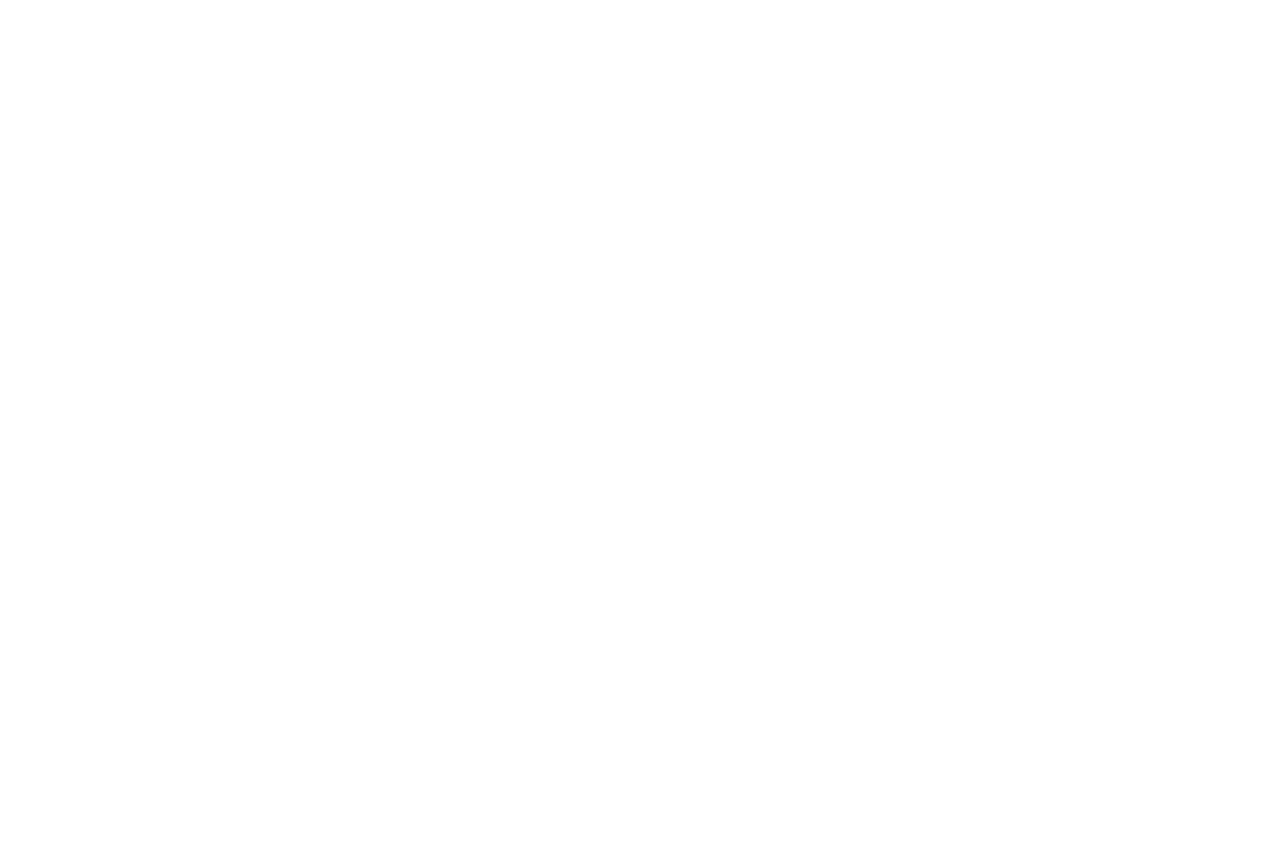
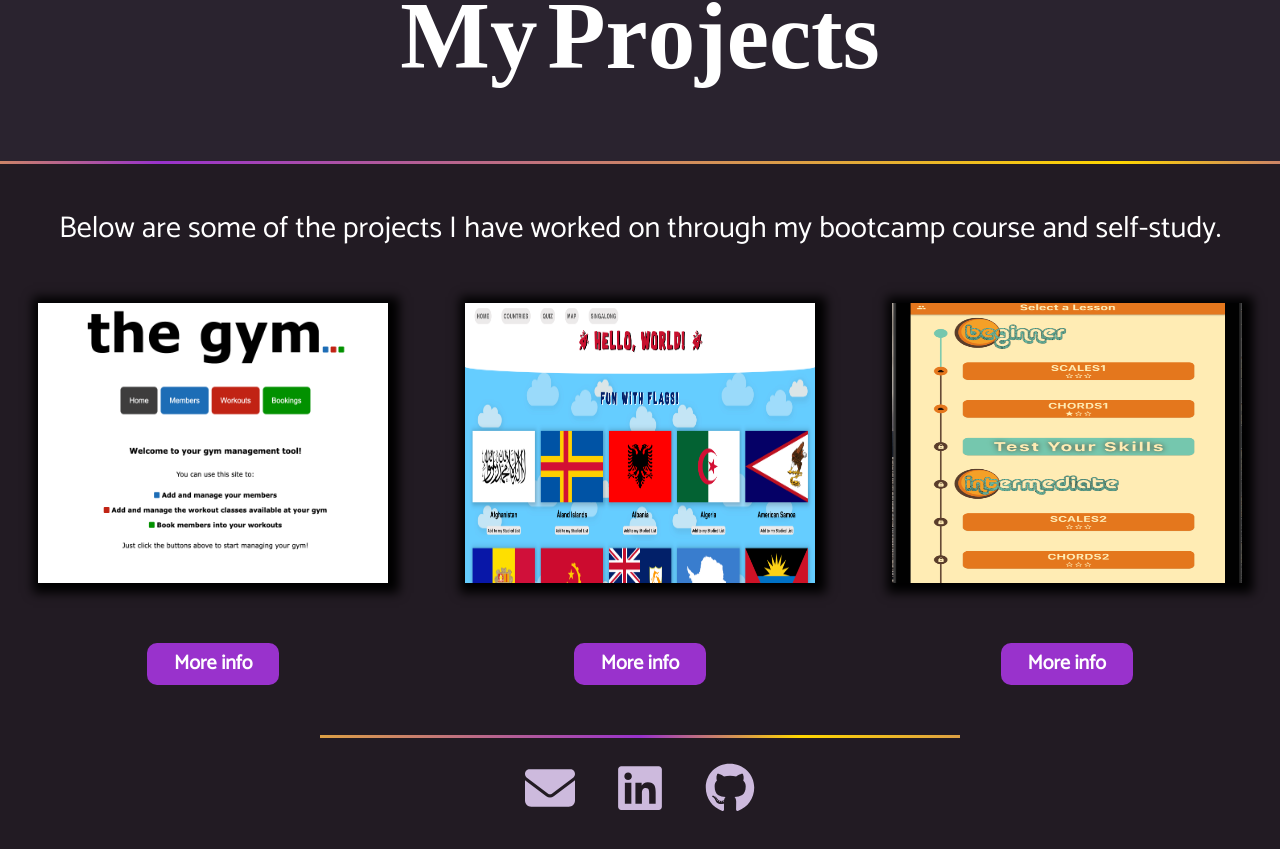
Before and after one commit to shunaMcCallum/shunaMcCallum.github.io, a React (Create React App) app: page /shunamccallum.github.io/projects in a window 1280 px wide. Before the commit this address had no page. Shown: the part 539-1388 px from the top of the page. Before the commit the page ends 800 px from the top, so only its background shows below. Built offline with nearby package versions, Linux system fonts and the light colour scheme; a web font is replaced by a local one.

Commit message:
fixed routes

```diff
--- a/src/App.js
+++ b/src/App.js
@@ -16,12 +16,12 @@
       <Router>
         <NavBar />
         <Routes>
-          <Route exact path="/portfolio" element={<HomeContainer />} />
-          <Route exact path="/portfolio/about" element={<About />} />
-          <Route exact path="/portfolio/projects" element={<Projects />} />
-          <Route exact path="/portfolio/projects/the_gym" element={<GymProject />} />
-          <Route exact path="/portfolio/projects/hello_world" element={<HelloWorld />} />
-          <Route exact path="/portfolio/projects/music_elephant" element={<MusicElephant />} />
+          <Route exact path="/shunamccallum.github.io" element={<HomeContainer />} />
+          <Route exact path="/shunamccallum.github.io/about" element={<About />} />
+          <Route exact path="/shunamccallum.github.io/projects" element={<Projects />} />
+          <Route exact path="/shunamccallum.github.io/projects/the_gym" element={<GymProject />} />
+          <Route exact path="/shunamccallum.github.io/projects/hello_world" element={<HelloWorld />} />
+          <Route exact path="/shunamccallum.github.io/projects/music_elephant" element={<MusicElephant />} />
         </Routes>
       </Router>
     </div>
--- a/src/components/NavBar.js
+++ b/src/components/NavBar.js
@@ -9,15 +9,15 @@
     const navigate = useNavigate();
 
     const handleHomeButtonClick = () => {
-        navigate("/portfolio")
+        navigate("/shunamccallum.github.io")
     }
 
     const handleAboutButtonClick = () => {
-        navigate("/portfolio/about")
+        navigate("/shunamccallum.github.io/about")
     }
 
     const handleProjectsButtonClick = () => {
-        navigate("/portfolio/projects")
+        navigate("/shunamccallum.github.io/projects")
     }
 
     return (
--- a/src/containers/Projects.js
+++ b/src/containers/Projects.js
@@ -12,15 +12,15 @@
     const navigate = useNavigate();
 
     const handleGymButtonClick = () => {
-        navigate("/portfolio/projects/the_gym")
+        navigate("/shunamccallum.github.io/projects/the_gym")
     }
 
     const handleEducationButtonClick = () => {
-        navigate("/portfolio/projects/hello_world")
+        navigate("/shunamccallum.github.io/projects/hello_world")
     }
 
     const handleMusicButtonClick = () => {
-        navigate("/portfolio/projects/music_elephant")
+        navigate("/shunamccallum.github.io/projects/music_elephant")
     }
 
     return (
```
